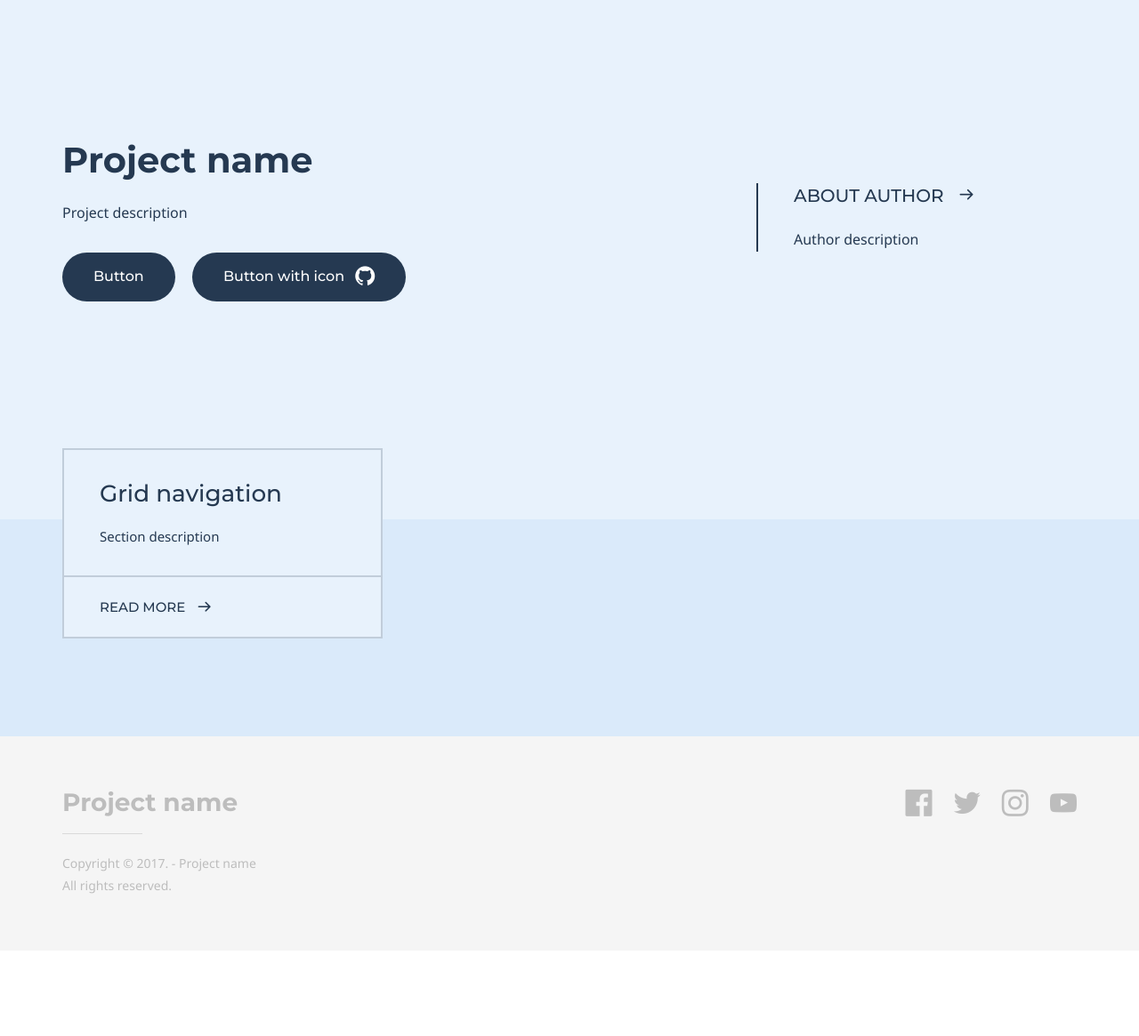
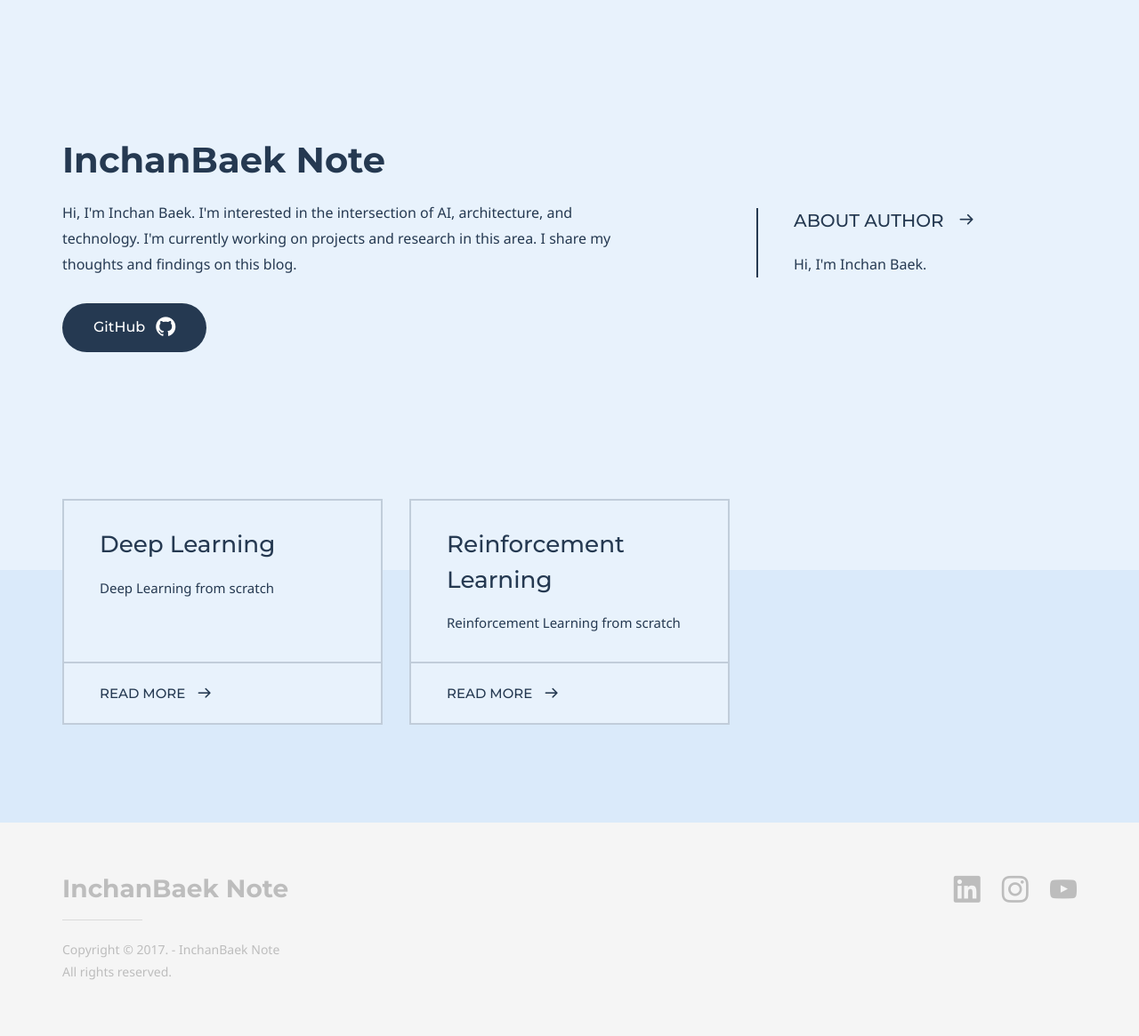
Before and after one commit to bic98/bic98.github.io, a Jekyll site: the page built from index.md, in a window 1280 px wide. Shown: the whole page at 89% size. Built offline with Jekyll 4.4.1, drawn with Linux system fonts in a browser that asks for light colours; some web fonts are replaced; before the commit the page ends 1069 px from its top, so only the background shows below that.

Commit message:
reconstruct index page

```diff
--- /dev/null
+++ b/Gemfile
@@ -0,0 +1,2 @@
+gem "jekyll", "~> 4.2"
+gem "bundler"
--- a/_config.yml
+++ b/_config.yml
@@ -1,10 +1,10 @@
 # Theme settings
 doks:
     baseurl:
-    color_theme: # Available themes: blue (default), green, purple, red and yellow
+    color_theme: blue # Available themes: blue (default), green, purple, red and yellow
     header:
         logo:
-            text: Project name
+            text: InchanBaek Note
             image:
         nav:
             - item_name: Item 1
@@ -16,18 +16,16 @@ doks:
     footer:
         content:
             logo:
-                text: Project name
+                text: InchanBaek Note
                 image:
-            copyright: Copyright &copy; 2017. - Project name <br>All rights reserved.
+            copyright: Copyright &copy; 2017. - InchanBaek Note <br>All rights reserved.
         social_list:
-            - network_name: facebook
-              profile_url: '#'
-            - network_name: twitter
-              profile_url: '#'
+            - network_name: linkedin
+              profile_url: 'https://www.linkedin.com/in/inchan-baek-728197265/'
             - network_name: instagram
-              profile_url: '#'
+              profile_url: 'https://www.instagram.com/in_chanchan/'
             - network_name: youtube
-              profile_url: '#'
+              profile_url: 'https://www.youtube.com/@icb6048'
     google_analytics:
         tracking_code: # Add your Google Analytics tracking code to activate Google Analytics
     comments:
--- a/index.md
+++ b/index.md
@@ -1,31 +1,36 @@
 ---
 # Page settings
 layout: homepage
-keywords:
+keywords: AI, Architecture, Technology, Research
 
 # Hero section
-title: Project name
-description: Project description
+title: InchanBaek Note
+description: Hi, I'm Inchan Baek. I'm interested in the intersection of AI, architecture, and technology. I'm currently working on projects and research in this area. I share my thoughts and findings on this blog.
+
 buttons:
-    - content: Button
-      url: '#'
-      external_url: false
+    # - content: Button
+    #   url: '#'
+    #   external_url: false
     - icon: github
-      content: Button with icon
-      url: '#'
+      content: GitHub
+      url: 'https://github.com/bic98'
       external_url: true
 
 # Author box
 author:
     title: About Author
-    title_url: '#'
+    title_url: 'http://inchanbaek.com/about'
     external_url: true
-    description: Author description
+    description: Hi, I'm Inchan Baek.
 
-# Grid navigation
+#Grid navigation
 grid_navigation:
-    - title: Grid navigation
-      excerpt: Section description
+    - title: Deep Learning
+      excerpt: Deep Learning from scratch
+      cta: Read more
+      url: '#'
+    - title: Reinforcement Learning
+      excerpt: Reinforcement Learning from scratch
       cta: Read more
       url: '#'
 ---
```
Also changed, not shown: Gemfile.lock.
